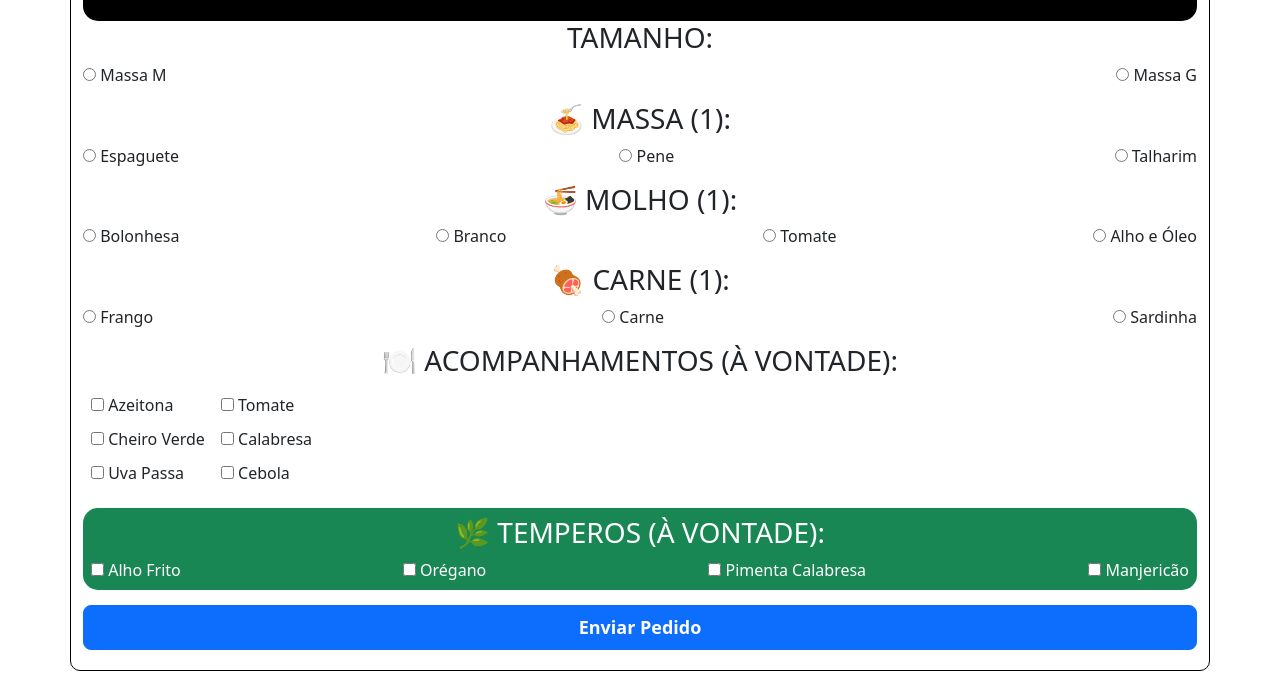
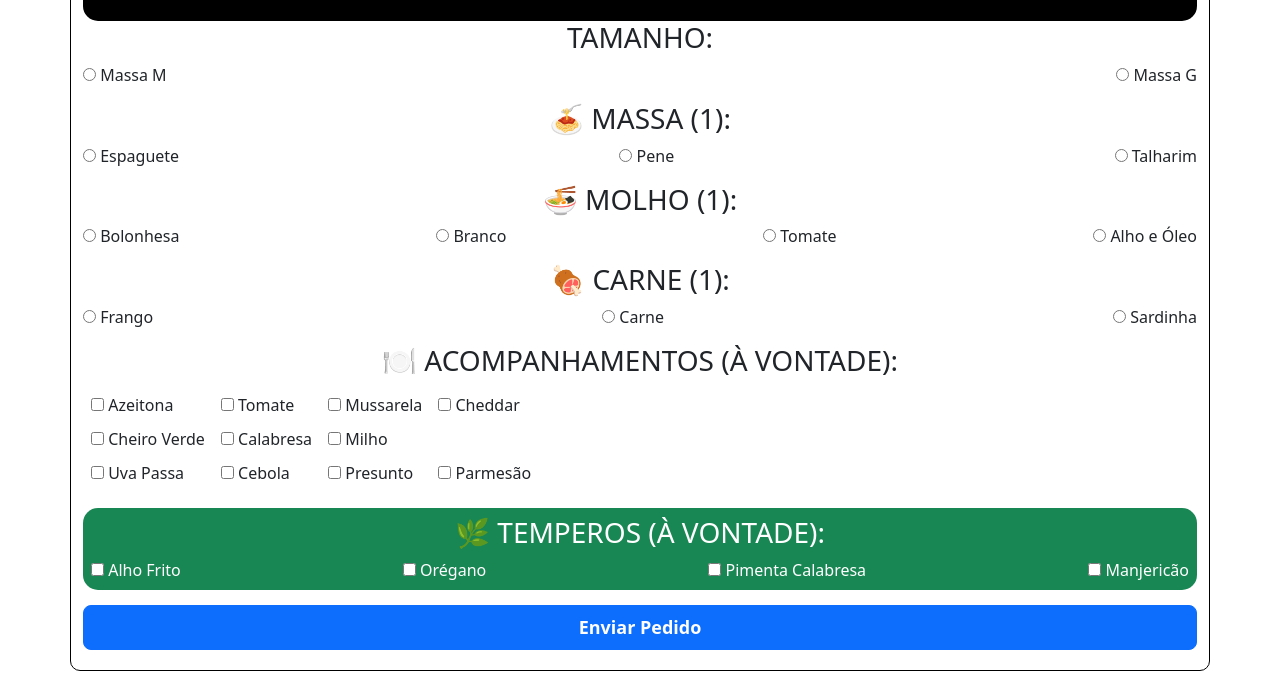
Before and after one commit to edvancod/macarrao-cia, a plain HTML site: page index.html in a window 1280 px wide. Shown: the part 102-800 px from the top of the page. Drawn offline with nearby package versions, Linux system fonts and the light colour scheme.

Commit message:
add itens no acompanhamento

```diff
--- a/index.html
+++ b/index.html
@@ -66,6 +66,16 @@
                 <label><input type="checkbox" name="acompanhamento" value="calabresa"> Calabresa</label>
                 <label><input type="checkbox" name="acompanhamento" value="cebola"> Cebola</label>
             </div>
+            <div class="itens item">
+            <label><input type="checkbox" name="acompanhamento" value="mussarela"> Mussarela</label>
+            <label><input type="checkbox" name="acompanhamento" value="milho"> Milho</label>
+            <label><input type="checkbox" name="acompanhamento" value="presunto"> Presunto</label>
+
+            </div>
+            <div class="itens item">
+                <label><input type="checkbox" name="acompanhamento" value="cheddar"> Cheddar</label>
+            <label><input type="checkbox" name="acompanhamento" value="parmesao"> Parmesão</label>
+            </div>
         </div>
     </div>
 
--- a/script/main.js
+++ b/script/main.js
@@ -13,7 +13,7 @@ document.addEventListener("DOMContentLoaded", function () {
             .map(item => item.value)
             .join(", ") || "Nenhum";
 
-        let url = `https://wa.me/${telefone}?text=${mensagem}🍝 *Massa:* ${massa}%0A🥫 *Molho:* ${molho}%0A🍖 *Carne:* ${carne}%0A🍽️ *Acompanhamentos:* </br> ${acompanhamentos}`;
+        let url = `https://wa.me/${telefone}?text=${mensagem}🍝 *Massa:* ${massa}%0A🥫 *Molho:* ${molho}%0A🍖 *Carne:* ${carne}%0A🍽️ *Acompanhamentos:* - ${acompanhamentos}`;
         window.open(url, "_blank");
     });
 });
```
